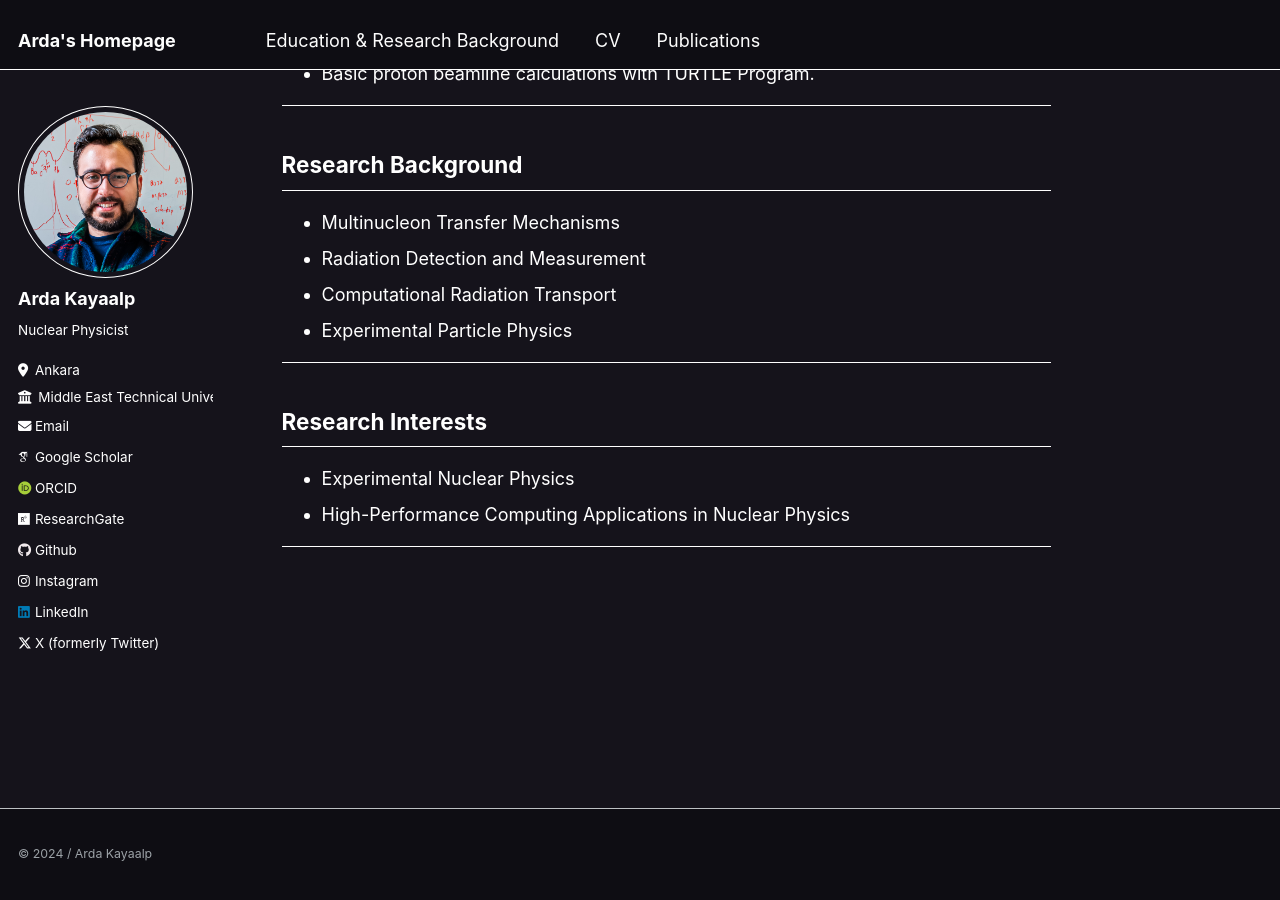
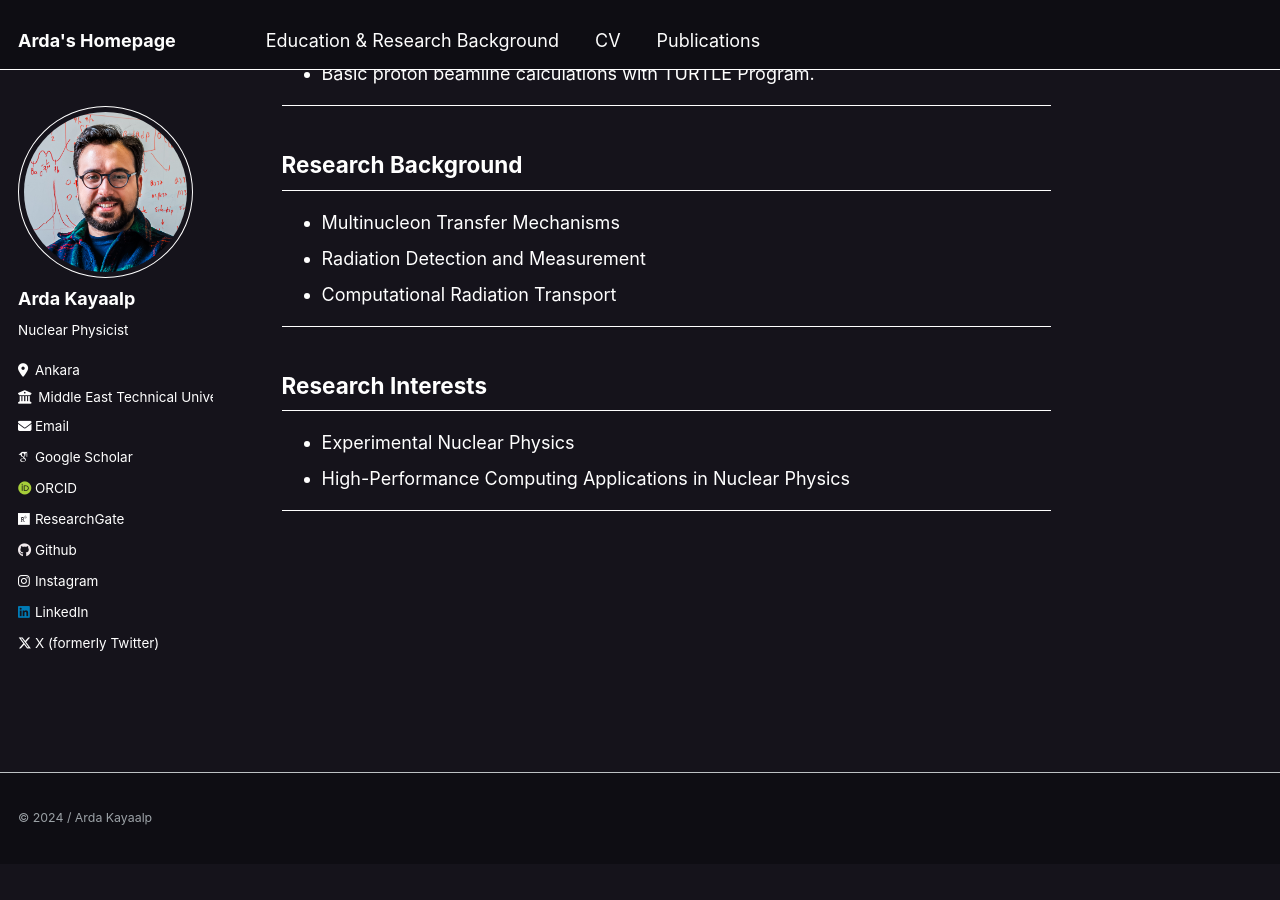
Before and after one commit to ardakayaalp/ardakayaalp.github.io, a Jekyll site: the page built from background.md, in a window 1280 px wide and 900 px high, scrolled down 1939 px. Built offline with Jekyll 4.4.1, drawn with Linux system fonts in a browser that asks for light colours; some web fonts are replaced; after the commit the page ends 2803 px from its top, so only the background shows below that.

Commit message:
Update background.md

```diff
--- a/background.md
+++ b/background.md
@@ -72,7 +72,6 @@ Dec. 2018 – Jan. 2020, Ankara, Turkey
 - Multinucleon Transfer Mechanisms
 - Radiation Detection and Measurement
 - Computational Radiation Transport
-- Experimental Particle Physics
 
 ---
 
```
